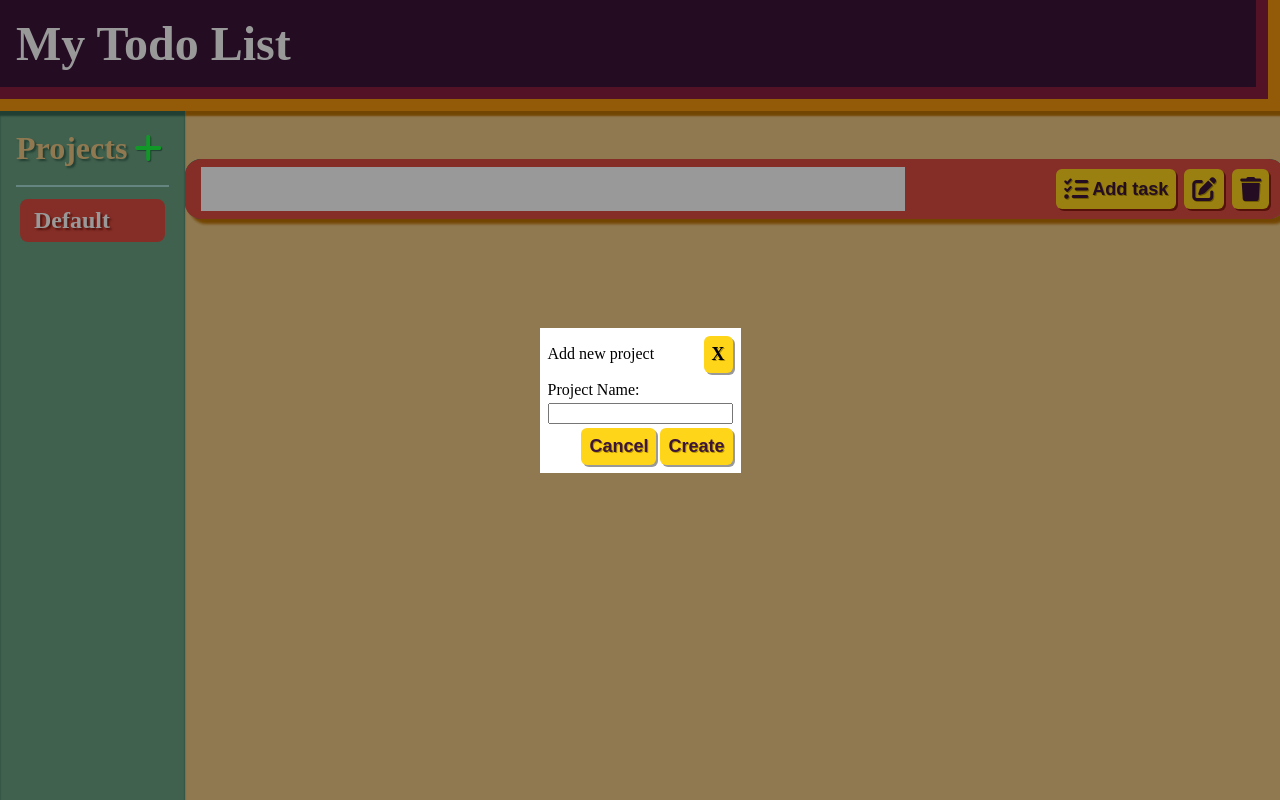
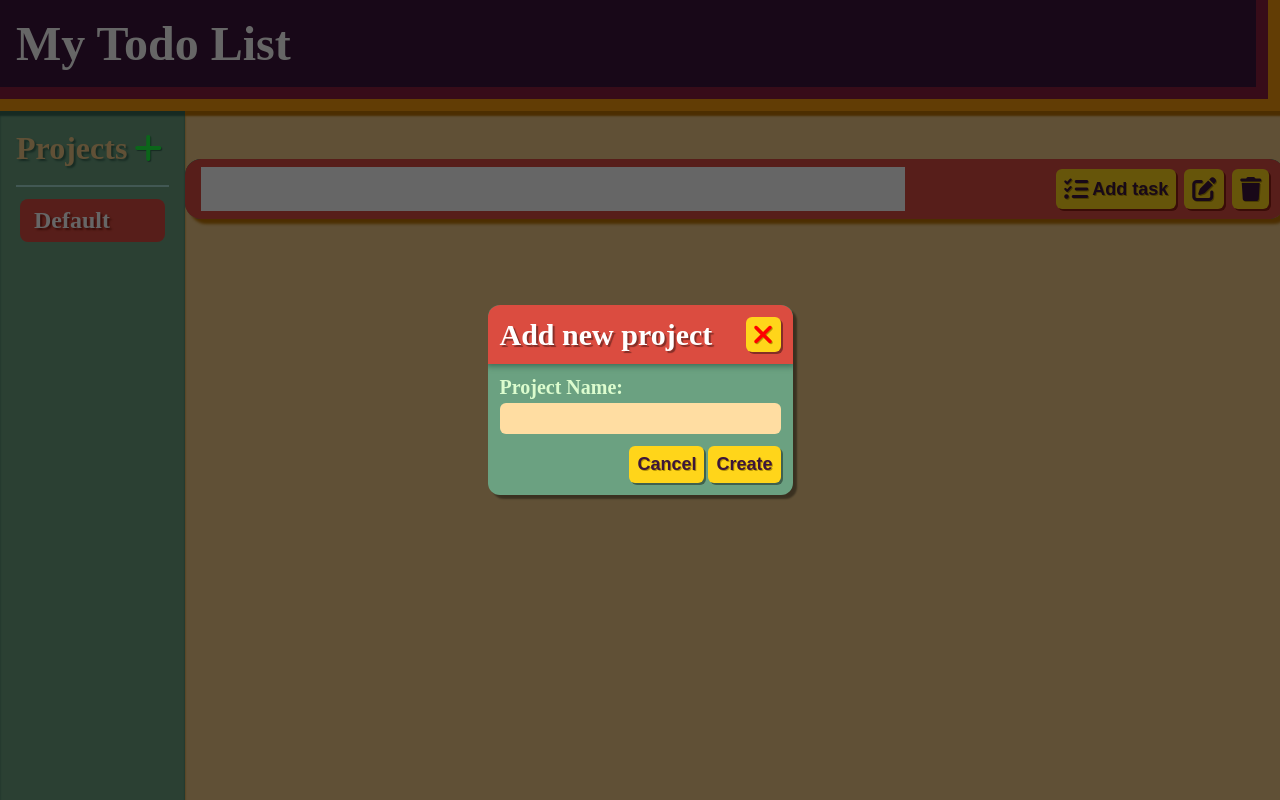
Before and after one commit to Miran-Mirantee/Todo-List, a website built with webpack: page src/html/index.html in a window 1280 px wide. Both pictures are taken after a click on the button 148 px from the left and 148 px from the top of the page. Built offline with nearby package versions, Linux system fonts and the light colour scheme.

Commit message:
Style modal

```diff
--- a/src/scripts/displayModal.js
+++ b/src/scripts/displayModal.js
@@ -98,19 +98,22 @@ const displayAddTodoModal = (project, btn) => {
     header.textContent = 'Add new todo'
 
     const closeBtn = document.createElement('span');
-    closeBtn.classList.add('modal', 'close', 'btn');
-    closeBtn.textContent = 'X';
+    closeBtn.classList.add('modal', 'close', 'btn', 'fa-solid', 'fa-xmark');
     closeBtn.addEventListener('click', () => _enableButton(btn, modal));
 
     const inputForm = document.createElement('form');
     setAttributes(inputForm, {'action': 'javascript:;', 'method': 'post'});
     inputForm.classList.add('modal', 'input-form');
 
+    const inputContainerRow = document.createElement('div');
+    inputContainerRow.classList.add('modal', 'input-container-row');
+
     // input fields
     _createFieldContainer(inputForm, 'text', 'Title', 'title', true);
     _createFieldContainer(inputForm, 'textarea', 'Description (Optional)', 'desc', false);
-    _createFieldContainer(inputForm, 'date', 'Due date (Optional)', 'due_date', false);
-    _createPriorityDropDown(inputForm, 'Priority', 'priority', true);
+    _createFieldContainer(inputContainerRow, 'date', 'Due date (Optional)', 'due_date', false);
+    _createPriorityDropDown(inputContainerRow, 'Priority', 'priority', true);
+    inputForm.append(inputContainerRow);
 
     const bottomPanel = document.createElement('div');
     bottomPanel.classList.add('modal', 'bottom-panel');
@@ -170,8 +173,7 @@ const displayAddProjectModal = (btn) => {
     header.textContent = 'Add new project'
 
     const closeBtn = document.createElement('span');
-    closeBtn.classList.add('modal', 'close', 'btn');
-    closeBtn.textContent = 'X';
+    closeBtn.classList.add('modal', 'close', 'btn', 'fa-solid', 'fa-xmark');
     closeBtn.addEventListener('click', () => _enableButton(btn, modal));
 
     const inputForm = document.createElement('form');
--- a/src/style/style.css
+++ b/src/style/style.css
@@ -204,15 +204,23 @@ body{
     gap: 4px;
 }
 
+.modal.close.btn,
 .delete-todo.btn{
     font-size: 28px;
     color: red;
 }
 
+.modal.close.btn,
 .edit-todo.btn,
 .delete-todo.btn{
+    padding: 0;
     height: 35px;
     width: 35px;
+}
+
+.modal.close.btn:hover,
+.modal.close.btn:focus{
+    cursor: pointer;
 }
 
 .project.container{
@@ -371,40 +379,79 @@ textarea.todo:disabled{
     width: 100%;
     height: 100%;
     /* overflow: auto; enable scroll if needed, is this thing even working? */
-    background-color: rgba(0, 0, 0, 0.4);
+    background-color: rgba(0, 0, 0, 60%);
 }
 
 .modal-content{
     display: flex;
     flex-direction: column;
-    background-color: white;
-    gap: 8px;
+    background-color: #6ba181;
     margin: 35vh auto;
-    /* width: 250px;
-    height: 400px; */
-    padding: 8px;
+    overflow: hidden;
+    border-radius: 12px;
+    box-shadow: 4px 4px 2px rgba(0, 0, 0, 40%);
 }
 
-.modal.close.btn{
-    color: black;
-    float: right;
+.modal.top-panel{
+    background-color: #DB4C40;
+    border-radius: 12px 12px 0 0;
+    text-shadow: 2px 2px 1px rgba(0, 0, 0, 40%);
+    box-shadow: 0px 0px 6px 2px #386955;
+    padding: 12px;
+    gap: 16px;
 }
 
-.modal.close.btn:hover,
-.modal.close.btn:focus{
-    cursor: pointer;
+.modal.header{
+    color: white;
+    font-weight: bold;
+    font-size: 30px;
 }
 
 .modal.input-form {
     display: flex;
     flex-direction: column;
+    padding: 12px;
+    gap: 12px;
+}
+
+.modal.input-container,
+.modal.input-container-row{
+    display: flex;
+}
+
+.modal.input-container{
+    flex-direction: column;
     gap: 4px;
 }
 
-.modal.input-container{
-    display: flex;
-    flex-direction: column;
-    gap: 4px;
+.modal.input-container-row{
+    gap: 12px;
+}
+
+.modal.input-container > label{
+    color: #dcfcce;
+    font-weight: bold;
+    font-size: 20px;
+}
+
+.modal.input-container > input,
+.modal.input-container > textarea,
+.modal.input-container > select{
+    border: none;
+    border-radius: 6px;
+    padding: 4px 8px;
+    font-size: 20px;
+    background-color: #ffdda2;
+}
+
+.modal.input-container > input[type="text"],
+.modal.input-container > textarea{
+    width: 400px;
+}
+
+.modal.input-container:has(select),
+.modal.input-container > select{
+    flex-grow: 1;
 }
 
 .todo.container:has(.low){
```
Also changed, not shown: dist/index.bundle.js.
